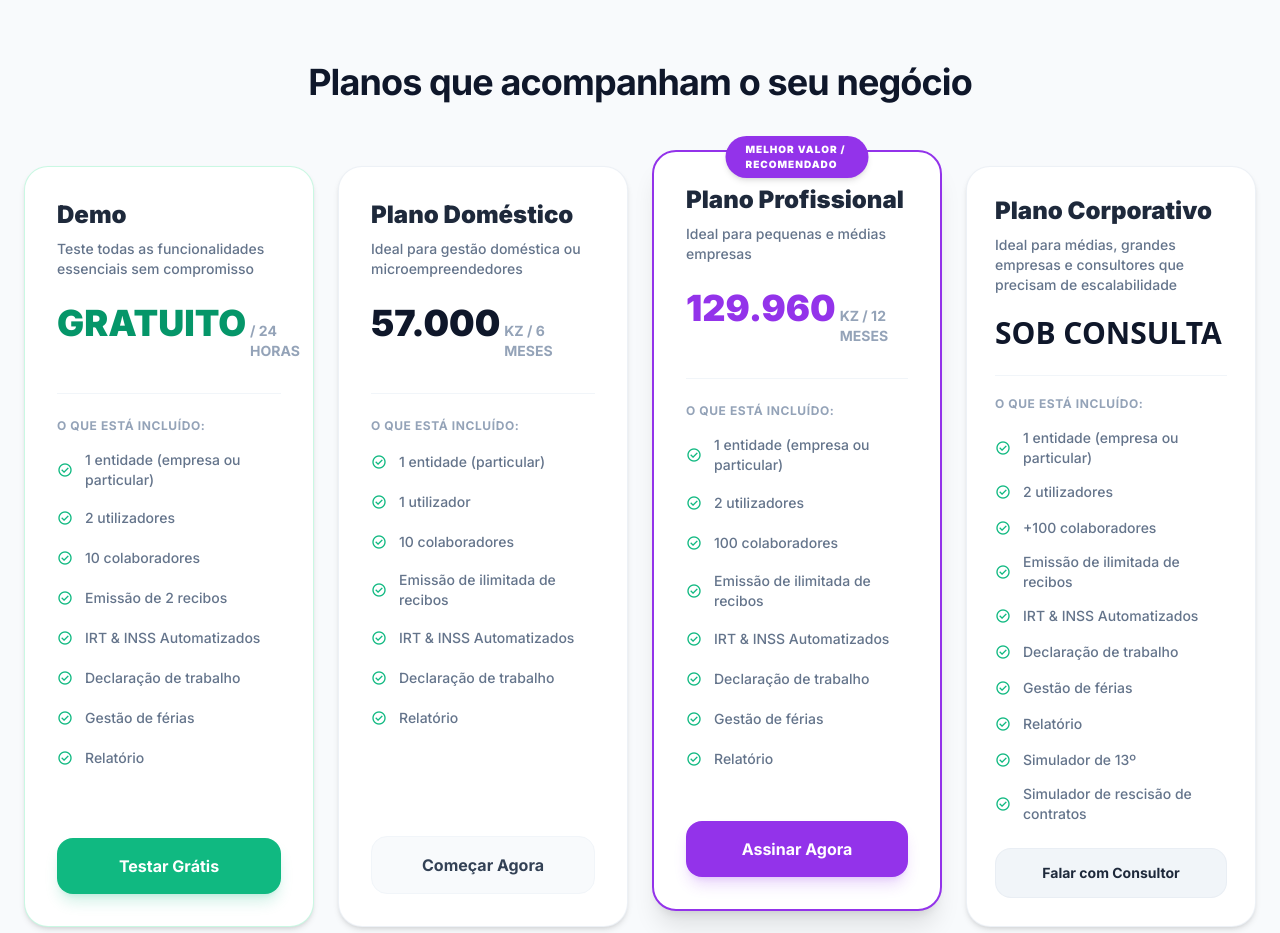
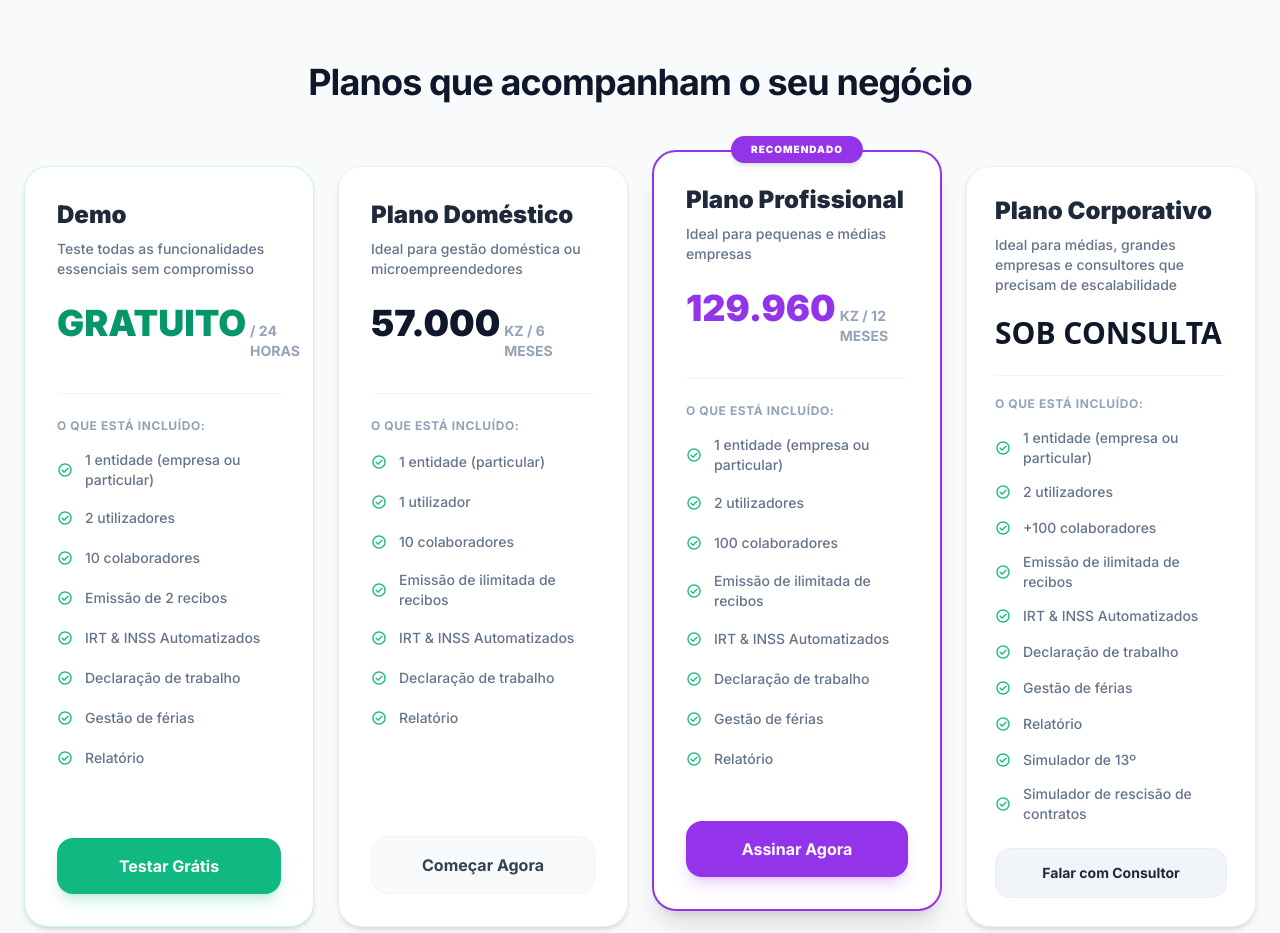
Before and after one commit to tIILUNGI/Salya-Landing, a React (Vite) app: page / in a window 1280 px wide. Shown: the part 4580-5513 px from the top of the page. Built offline with nearby package versions, Linux system fonts and the light colour scheme.

Commit message:
Texto Melhor Valor removido do plono recomendado

```diff
--- a/src/pages/Landing.tsx
+++ b/src/pages/Landing.tsx
@@ -619,7 +619,7 @@ const Landing: React.FC<LandingProps> = ({ onShowTerms }) => {
             {/* Plano Profissional - RECOMENDADO */}
             <div className="bg-white dark:bg-slate-900 p-8 rounded-3xl border-2 border-primary flex flex-col relative shadow-xl z-10 lg:-translate-y-4">
               <div className="absolute -top-4 left-1/2 -translate-x-1/2 bg-primary text-white text-[10px] font-black uppercase tracking-widest px-5 py-1.5 rounded-full shadow-md">
-                Melhor Valor / Recomendado
+                Recomendado
               </div>
 
               <div className="mb-6">
```
